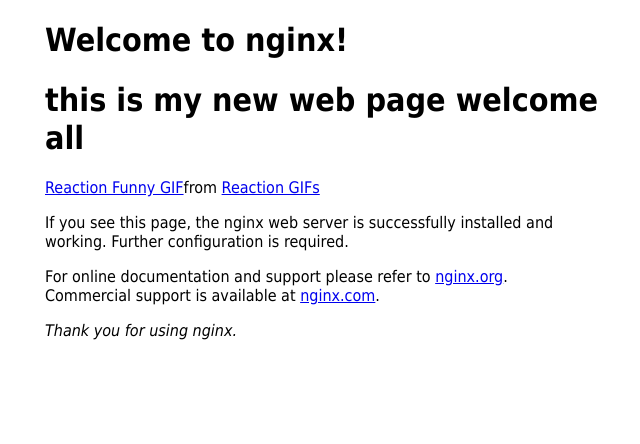
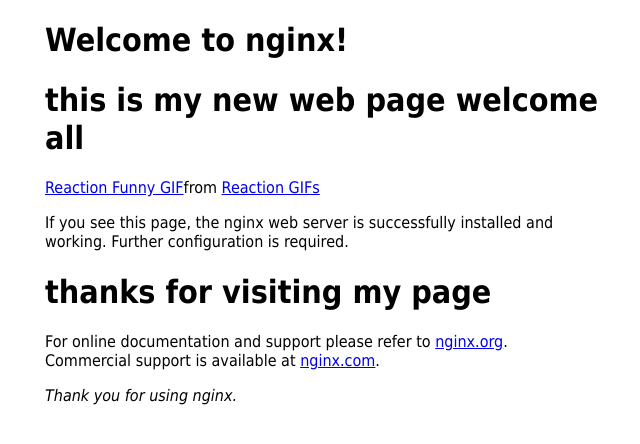
Before and after one commit to sekar004/SEKAR, a plain HTML site: page index.html in a window 1280 px wide. Shown: the whole page, without its empty margins (315-955 px from the left). Drawn offline with Linux system fonts and the light colour scheme; a script that the page names is missing.

Commit message:
newly Update in index.html

```diff
--- a/index.html
+++ b/index.html
@@ -14,6 +14,7 @@
 <div class="tenor-gif-embed" data-postid="2040096378753776974" data-share-method="host" data-aspect-ratio="1.37569" data-width="100%"><a href="https://tenor.com/view/reaction-funny-wow-cartoon-omg-gif-2040096378753776974">Reaction Funny GIF</a>from <a href="https://tenor.com/search/reaction-gifs">Reaction GIFs</a></div> <script type="text/javascript" async src="https://tenor.com/embed.js"></script>
 <p>If you see this page, the nginx web server is successfully installed and
 working. Further configuration is required.</p>
+  <h1>thanks for visiting my page</h1>
 
 <p>For online documentation and support please refer to
 <a href="http://nginx.org/">nginx.org</a>.<br/>
```
